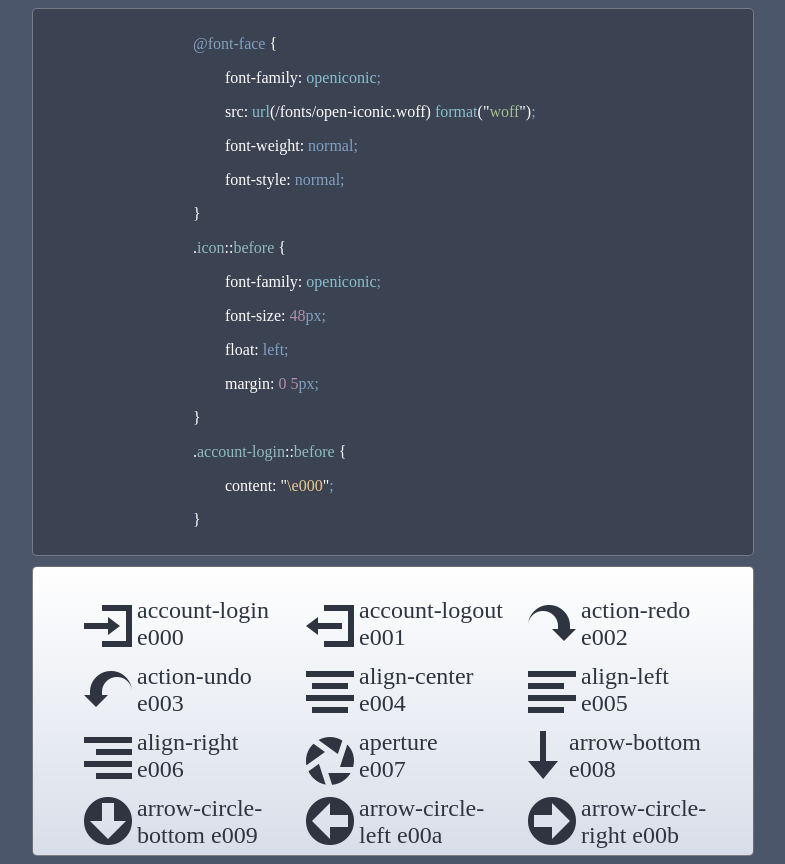
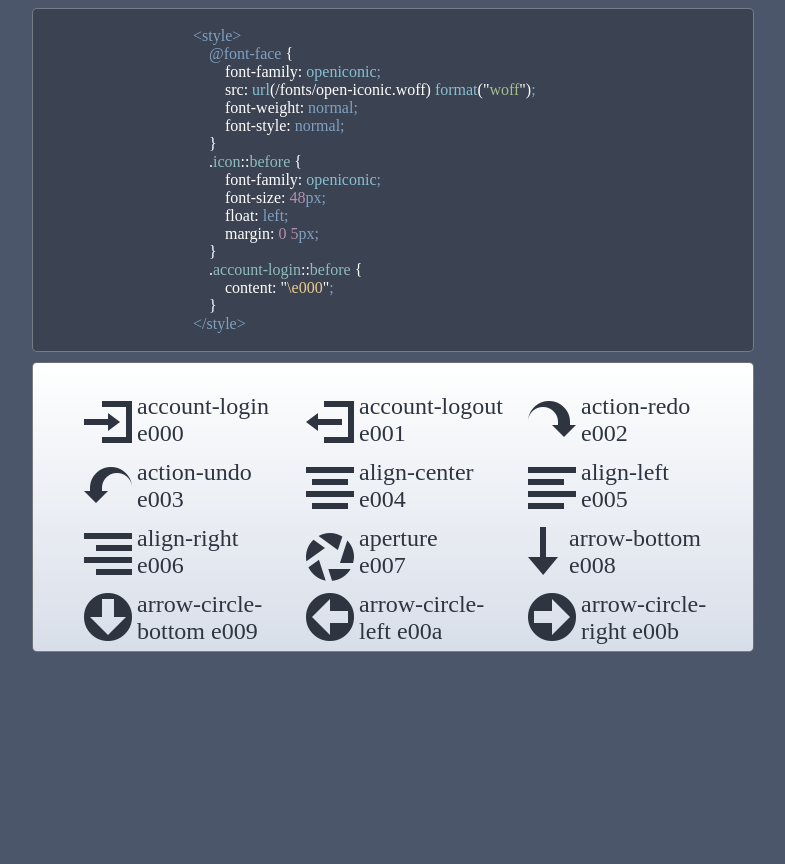
Before and after one commit to Tiago138/Icones, a plain HTML site: page index.html in a window 1280 px wide. Shown: the whole page, without its empty margins (247-1032 px from the left). After the commit the page ends 800 px from the top, so only its background shows below. Drawn offline with nearby package versions, Linux system fonts and the light colour scheme.

Commit message:
Adicionado style e alterado line-height

```diff
--- a/index.html
+++ b/index.html
@@ -172,6 +172,7 @@
         margin-bottom: 10px;
         border-radius: 5px;
         border: 1px solid rgba(255, 255, 255, 0.3);
+        line-height: 2px;
       }
       .frost1 {
         color: #8fbcbb;
@@ -195,62 +196,65 @@
     <section>
       <div class="code">
         <div class="box">
-          <p><span class="frost3">@font-face</span> {</p>
+          <p><span class="frost3">&lt;style&gt;</span></p>
+          <p><span class="frost3">&emsp;@font-face</span> {</p>
           <p>
-            &nbsp;&nbsp;&nbsp;&nbsp;&nbsp;&nbsp;&nbsp;&nbspfont-family:
+            &emsp;&emsp;font-family:
             <span class="frost2">openiconic</span><span class="frost3">;</span>
           </p>
           <p>
-            &nbsp;&nbsp;&nbsp;&nbsp;&nbsp;&nbsp;&nbsp;&nbspsrc:
+            &emsp;&emsp;src:
             <span class="frost2">url</span>(/fonts/open-iconic.woff)
             <span class="frost2">format</span>("<span class="aurora4">woff</span
             >")<span class="frost3">;</span>
           </p>
           <p>
-            &nbsp;&nbsp;&nbsp;&nbsp;&nbsp;&nbsp;&nbsp;&nbspfont-weight:
+            &emsp;&emsp;font-weight:
             <span class="frost3">normal;</span>
           </p>
           <p>
-            &nbsp;&nbsp;&nbsp;&nbsp;&nbsp;&nbsp;&nbsp;&nbspfont-style:
+            &emsp;&emsp;font-style:
             <span class="frost3">normal;</span>
           </p>
-          <p>}</p>
+          <p>&emsp;}</p>
           <p>
-            .<span class="frost1">icon</span>::<span class="frost1"
+            &emsp;.<span class="frost1">icon</span>::<span class="frost1"
               >before</span
             >
             {
           </p>
           <p>
-            &nbsp;&nbsp;&nbsp;&nbsp;&nbsp;&nbsp;&nbsp;&nbspfont-family:
+            &emsp;&emsp;font-family:
             <span class="frost2">openiconic</span><span class="frost3">;</span>
           </p>
           <p>
-            &nbsp;&nbsp;&nbsp;&nbsp;&nbsp;&nbsp;&nbsp;&nbspfont-size:
+            &emsp;&emsp;font-size:
             <span class="aurora5">48</span><span class="frost3">px;</span>
           </p>
           <p>
-            &nbsp;&nbsp;&nbsp;&nbsp;&nbsp;&nbsp;&nbsp;&nbspfloat:
+            &emsp;&emsp;float:
             <span class="frost3">left;</span>
           </p>
           <p>
-            &nbsp;&nbsp;&nbsp;&nbsp;&nbsp;&nbsp;&nbsp;&nbspmargin:
+            &emsp;&emsp;margin:
             <span class="aurora5">0 5</span><span class="frost3">px;</span>
           </p>
-          <p>}</p>
+          <p>&emsp;}</p>
           <p>
-            .<span class="frost1">account-login</span>::<span class="frost1"
+            &emsp;.<span class="frost1">account-login</span>::<span
+              class="frost1"
               >before</span
             >
             {
           </p>
           <p>
-            &nbsp;&nbsp;&nbsp;&nbsp;&nbsp;&nbsp;&nbsp;&nbspcontent: "<span
-              class="aurora3"
-              >\e000</span
-            >"<span class="frost3">;</span>
+            &emsp;&emsp;content: "<span class="aurora3">\e000</span>"<span
+              class="frost3"
+              >;</span
+            >
           </p>
-          <p>}</p>
+          <p>&emsp;}</p>
+          <p><span class="frost3">&lt;/style&gt;</span></p>
         </div>
       </div>
       <article class="cf">
```
